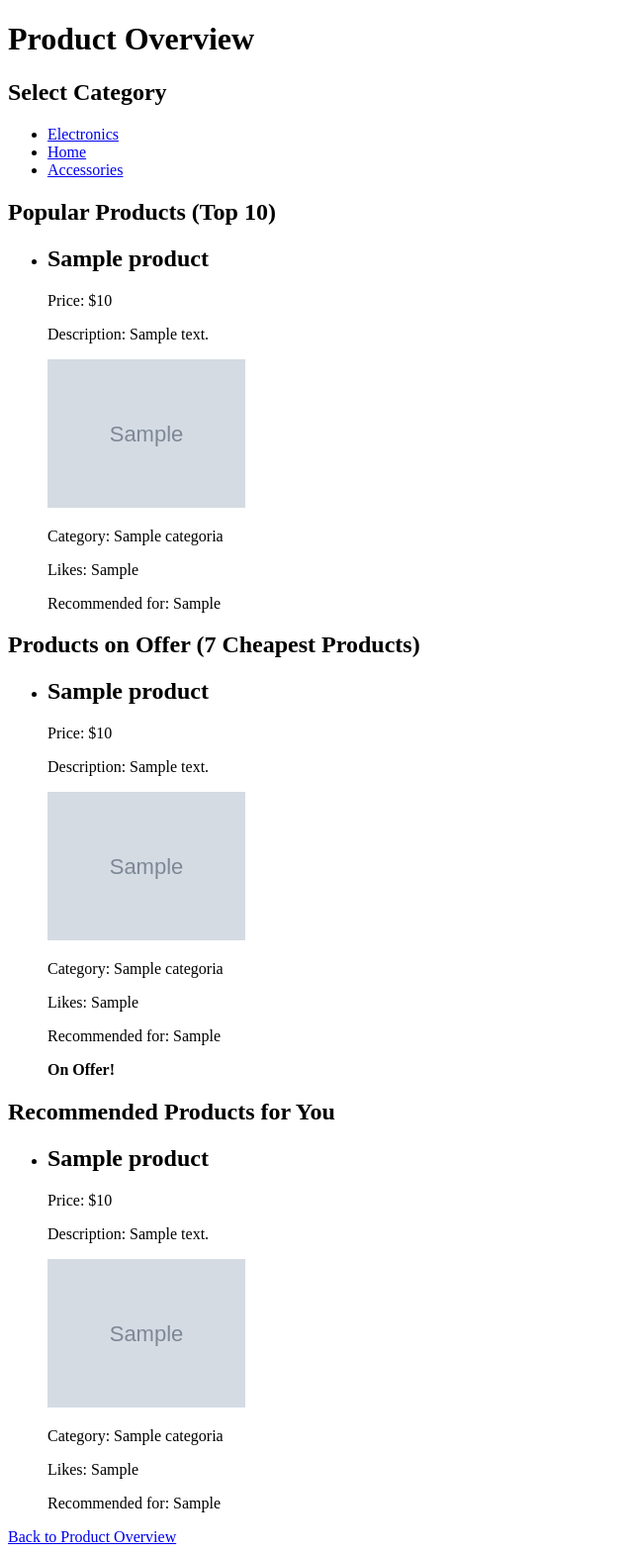
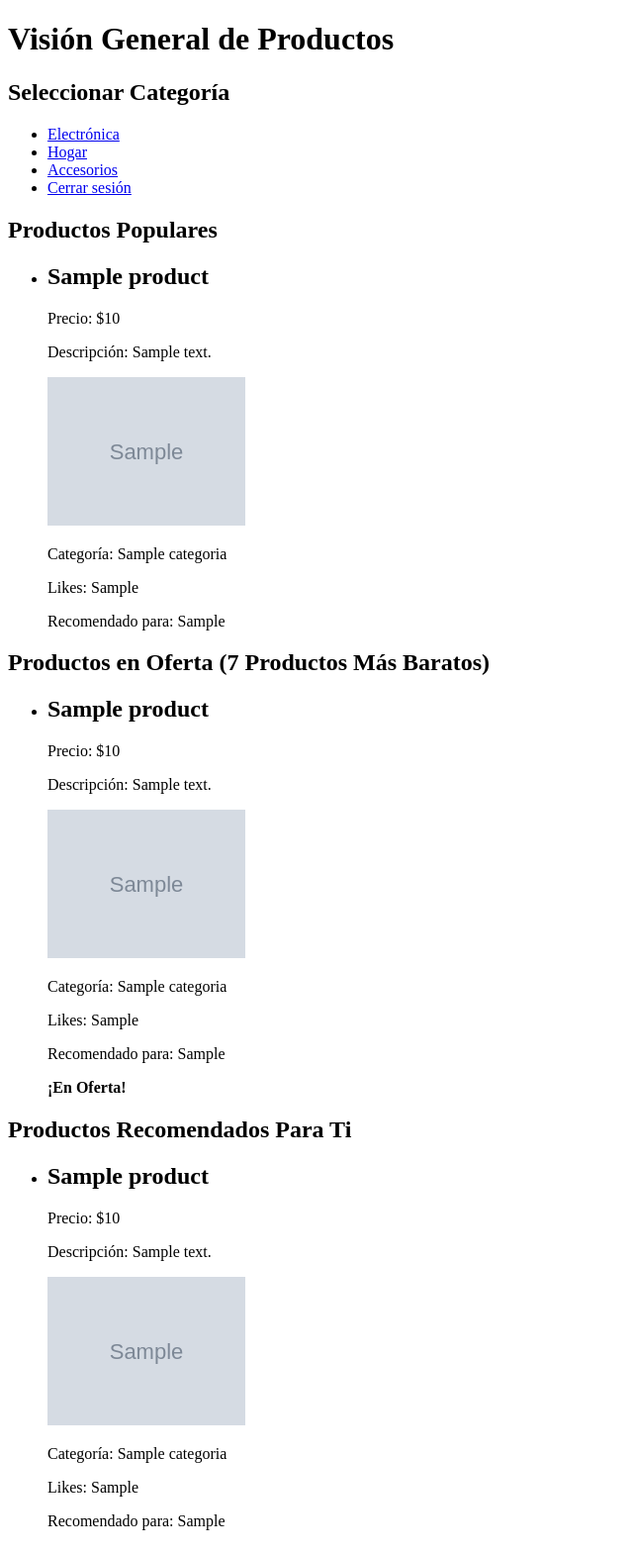
Before and after one commit to zaraiRamirezVega/Proyecto, a Django app: template myapp/templates/products.html in a window 1280 px wide. Shown: the whole page at 99% size, without its empty margins (0-640 px from the left). After the commit the page ends 1546 px from the top, so only its background shows below. Run offline with Django 5.2, Linux system fonts and the light colour scheme; the template is opened without the code that fills it: most values are stand-ins (such as "Sample title", 1, 10 or a date in 2020); grey boxes marked "Sample" are stand-in pictures.

Commit message:
second commit

```diff
--- a/myapp/templates/products.html
+++ b/myapp/templates/products.html
@@ -1,76 +1,74 @@
 <!DOCTYPE html>
 <html>
 <head>
-    <title>Product Overview</title>
+    <title>Visión General de Productos</title>
 </head>
 <body>
-    <h1>Product Overview</h1>
+    <h1>Visión General de Productos</h1>
 
-    <!-- Section for Category Selection -->
-    <h2>Select Category</h2>
+    <!-- Sección seleccionar categoría y cerrar sesión -->
+    <h2>Seleccionar Categoría</h2>
     <ul>
-        <li><a href="{% url 'category_products' 'Electronica' %}">Electronics</a></li>
-        <li><a href="{% url 'category_products' 'Hogar' %}">Home</a></li>
-        <li><a href="{% url 'category_products' 'Accesorios' %}">Accessories</a></li>
+        <li><a href="{% url 'category_products' 'Electronica' %}">Electrónica</a></li>
+        <li><a href="{% url 'category_products' 'Hogar' %}">Hogar</a></li>
+        <li><a href="{% url 'category_products' 'Accesorios' %}">Accesorios</a></li>
+        <li><a href="{% url 'logout' %}">Cerrar sesión</a></li>
     </ul>
 
-    <!-- Section for Popular Products -->
-    <h2>Popular Products (Top 10)</h2>
+    <!-- Sección para productos populares -->
+    <h2>Productos Populares</h2>
     <ul>
         {% for product in popular %}
             <li>
                 <h2>{{ product.nombre }}</h2>
-                <p>Price: ${{ product.precio }}</p>
-                <p>Description: {{ product.descripcion }}</p>
+                <p>Precio: ${{ product.precio }}</p>
+                <p>Descripción: {{ product.descripcion }}</p>
                 <img src="{{ product.url_imagen }}" alt="{{ product.nombre }}" width="200">
-                <p>Category: {{ product.categoria }}</p>
+                <p>Categoría: {{ product.categoria }}</p>
                 <p>Likes: {{ product.me_gusta }}</p>
-                <p>Recommended for: {{ product.recomendado_para }}</p>
+                <p>Recomendado para: {{ product.recomendado_para }}</p>
             </li>
         {% empty %}
-            <p>No popular products available.</p>
+            <p>No hay productos populares disponibles.</p>
         {% endfor %}
     </ul>
 
-    <!-- Section for Products on Offer -->
-    <h2>Products on Offer (7 Cheapest Products)</h2>
+    <!-- Sección para productos en oferta -->
+    <h2>Productos en Oferta (7 Productos Más Baratos)</h2>
     <ul>
         {% for product in on_offer %}
             <li>
                 <h2>{{ product.nombre }}</h2>
-                <p>Price: ${{ product.precio }}</p>
-                <p>Description: {{ product.descripcion }}</p>
+                <p>Precio: ${{ product.precio }}</p>
+                <p>Descripción: {{ product.descripcion }}</p>
                 <img src="{{ product.url_imagen }}" alt="{{ product.nombre }}" width="200">
-                <p>Category: {{ product.categoria }}</p>
+                <p>Categoría: {{ product.categoria }}</p>
                 <p>Likes: {{ product.me_gusta }}</p>
-                <p>Recommended for: {{ product.recomendado_para }}</p>
-                <p><strong>On Offer!</strong></p>
+                <p>Recomendado para: {{ product.recomendado_para }}</p>
+                <p><strong>¡En Oferta!</strong></p>
             </li>
         {% empty %}
-            <p>No products on offer.</p>
+            <p>No hay productos en oferta.</p>
         {% endfor %}
     </ul>
 
-    <!-- Section for Recommended Products -->
-    <h2>Recommended Products for You</h2>
+    <!-- Sección para productos recomendados -->
+    <h2>Productos Recomendados Para Ti</h2>
     <ul>
         {% for product in recommended %}
             <li>
                 <h2>{{ product.nombre }}</h2>
-                <p>Price: ${{ product.precio }}</p>
-                <p>Description: {{ product.descripcion }}</p>
+                <p>Precio: ${{ product.precio }}</p>
+                <p>Descripción: {{ product.descripcion }}</p>
                 <img src="{{ product.url_imagen }}" alt="{{ product.nombre }}" width="200">
-                <p>Category: {{ product.categoria }}</p>
+                <p>Categoría: {{ product.categoria }}</p>
                 <p>Likes: {{ product.me_gusta }}</p>
-                <p>Recommended for: {{ product.recomendado_para }}</p>
+                <p>Recomendado para: {{ product.recomendado_para }}</p>
             </li>
         {% empty %}
-            <p>No recommended products available.</p>
+            <p>No hay productos recomendados disponibles.</p>
         {% endfor %}
     </ul>
 
-    <!-- Link to go back to Product Overview -->
-    <a href="{% url 'products' %}">Back to Product Overview</a>
-
 </body>
 </html>
--- a/myapp/urls.py
+++ b/myapp/urls.py
@@ -1,8 +1,12 @@
 from django.urls import path
 from .views import home, category_products, products
 
+from django.urls import path
+from . import views
+
 urlpatterns = [
-    path('', home, name='home'),
-    path('products/', products, name='products'),
-    path('category/<str:category>/', category_products, name='category_products'),
+    path('', views.home, name='home'),
+    path('products/', views.products, name='products'),
+    path('category/<str:category>/', views.category_products, name='category_products'),
+    path('logout/', views.logout, name='logout'),
 ]
--- a/users.csv
+++ b/users.csv
@@ -1,3 +1,4 @@
 sebastian,sebastian123,25,hombre
 zarai,zarai123,21,mujer
 leonel,leonel123,20,hombre
+ejemplo,ejemplo1234,40,mujer
```
Also changed, not shown: myapp/forms.py (+23 -6 lines), myapp/templates/category_products.html (+24 -24 lines), myapp/templates/home.html (+4 -4 lines), myapp/templates/login.html (deleted, +0 -15 lines), myapp/templates/register.html (deleted, +0 -14 lines), myapp/views.py (+11 -1 lines).
